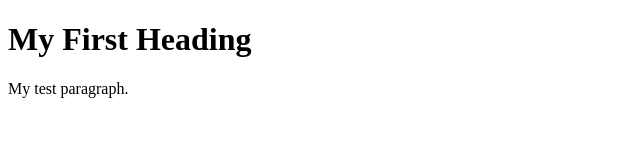
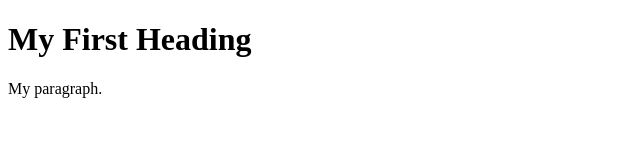
Before and after one commit to durganagra/test-git, a plain HTML site: page templates/test.html in a window 1280 px wide. Shown: the full height of the page, 0-640 px from the left. Drawn offline with Linux system fonts and the light colour scheme.

Commit message:
first commit

```diff
--- a/templates/test.html
+++ b/templates/test.html
@@ -3,7 +3,7 @@
 <body>
 
 <h1>My First Heading</h1>
-<p>My test paragraph.</p>
+<p>My paragraph.</p>
 
 </body>
 </html>
```
